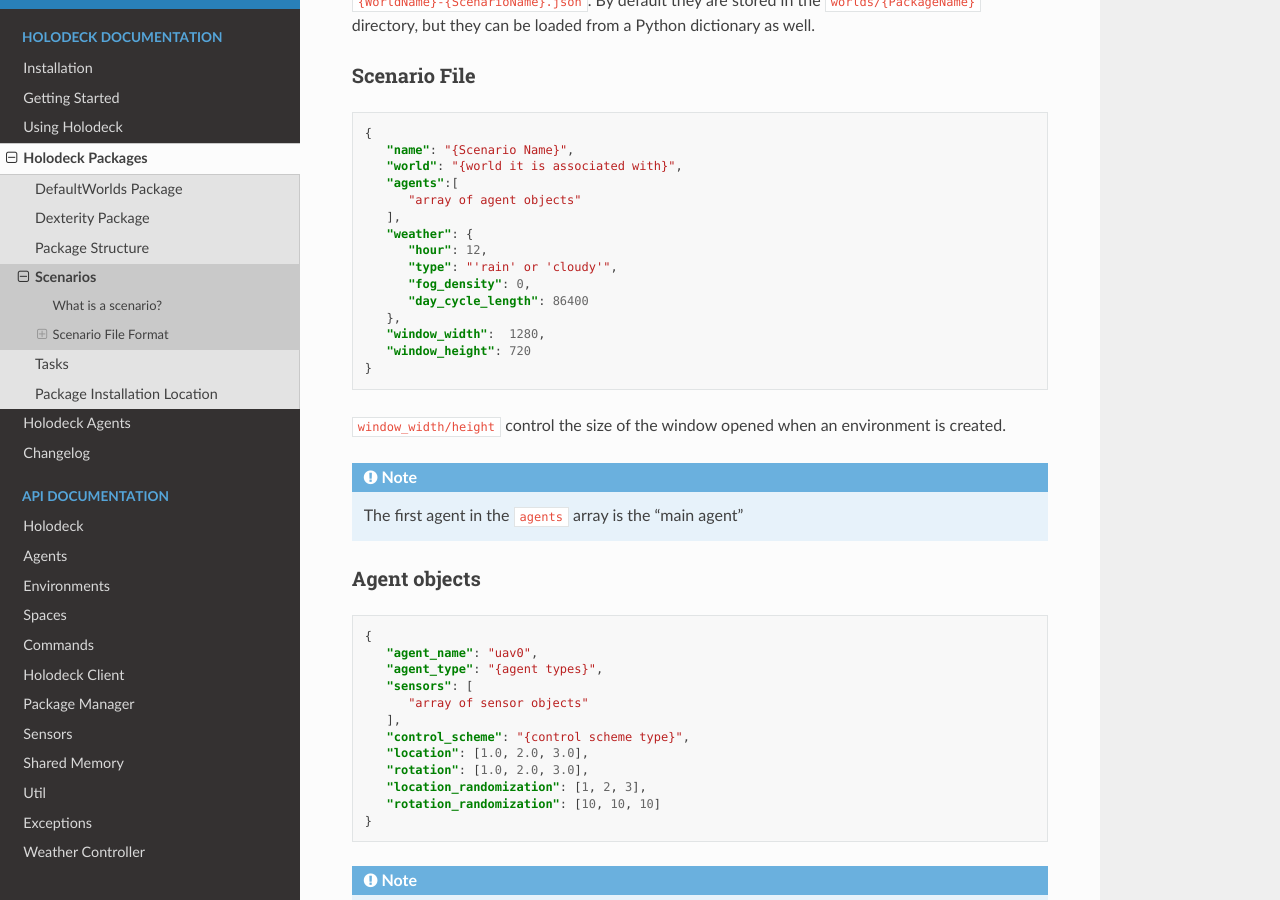
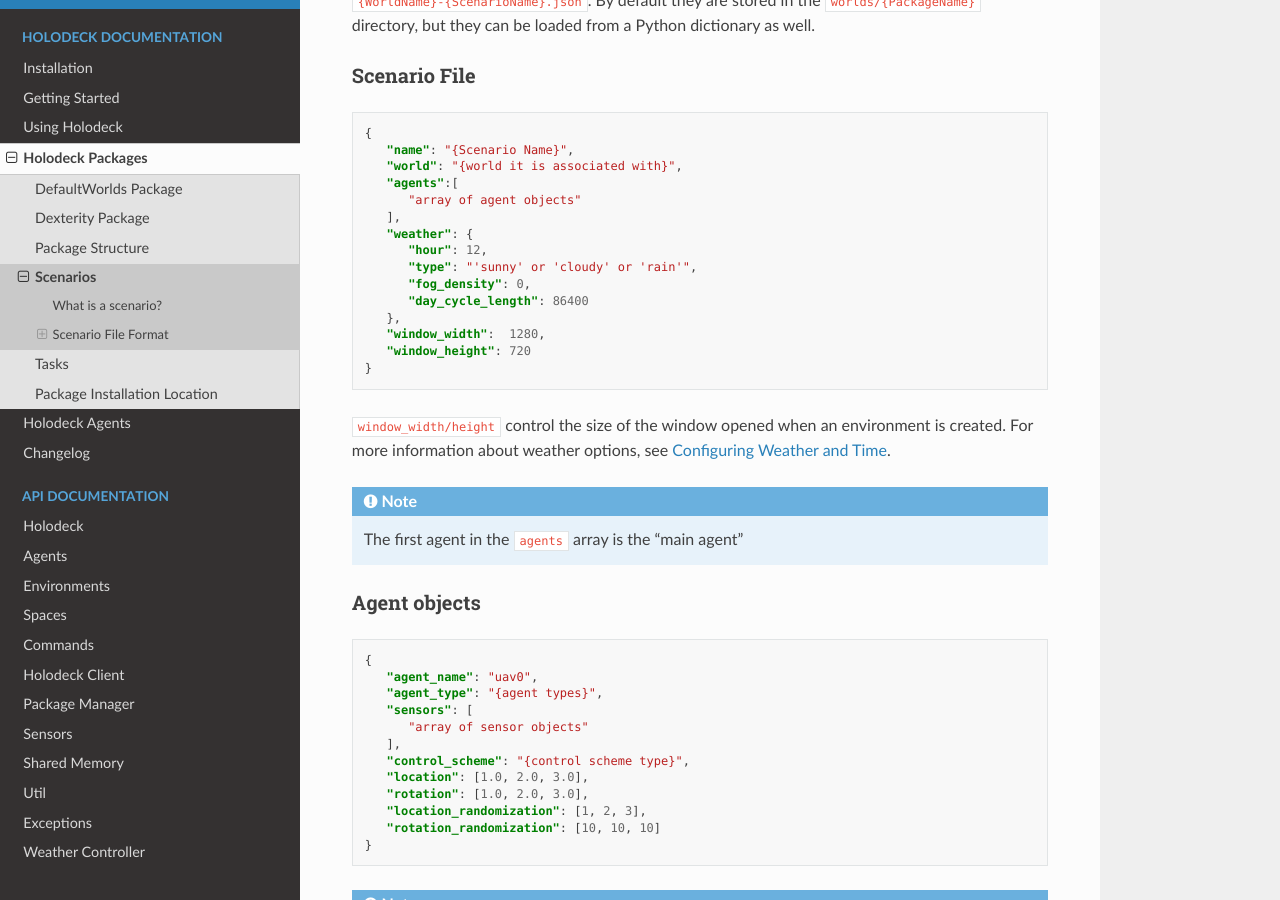
Before and after one commit to BYU-PCCL/holodeck, a Sphinx documentation site: the page built from docs/packages/docs/scenarios.rst, in a window 1280 px wide and 900 px high, scrolled down 939 px. Built offline with Sphinx 7.4.7 and the Read the Docs theme 2.0.0, drawn with Linux system fonts in a browser that asks for light colours; formulas are drawn with MathJax 3.

Commit message:
Update scenarios documentation to reflect #382

```diff
--- a/docs/packages/docs/scenarios.rst
+++ b/docs/packages/docs/scenarios.rst
@@ -59,7 +59,7 @@ Scenario File
       ],
       "weather": {
          "hour": 12,
-         "type": "'rain' or 'cloudy'",
+         "type": "'sunny' or 'cloudy' or 'rain'",
          "fog_density": 0,
          "day_cycle_length": 86400
       },
@@ -68,7 +68,8 @@ Scenario File
    }
 
 ``window_width/height`` control the size of the window opened when an
-environment is created.
+environment is created. For more information about weather options, see
+:ref:`weather`.
 
 .. note::
    The first agent in the ``agents`` array is the "main agent"
```
